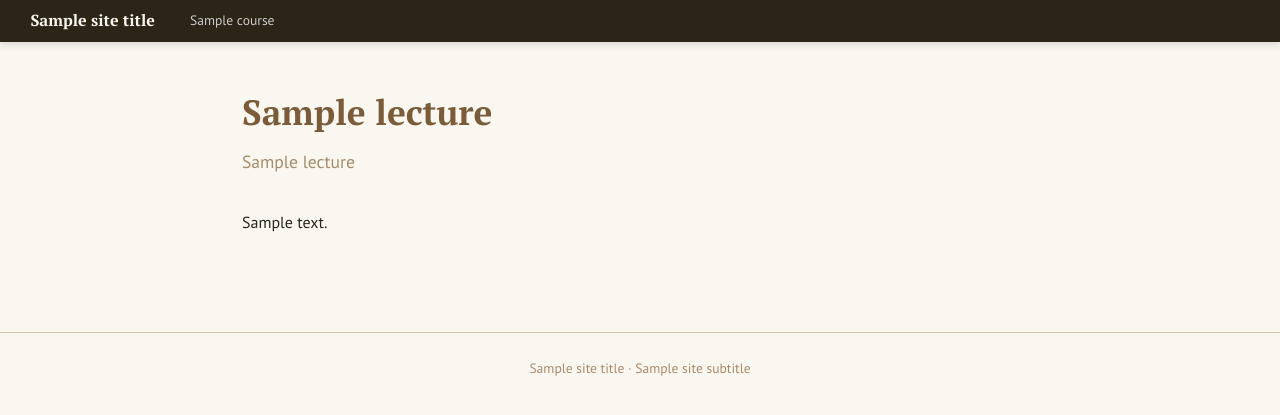
After one commit to Krasobas/bible-app, a FastAPI app: template app/templates/special.html in a window 1280 px wide. The commit adds this page. Shown: the top 415 px of the page. Run offline with FastAPI, Linux system fonts and the light colour scheme; the template is opened without the code that fills it: most values are stand-ins (such as "Sample title", 1, 10 or a date in 2020).

Commit message:
update fonts

```diff
--- a/app/templates/base.html
+++ b/app/templates/base.html
@@ -15,7 +15,7 @@
     {% for c in courses %}
     <a href="/{{ c.slug }}/"
        class="{% if course is defined and course.slug == c.slug %}current{% endif %}"
-    >{{ c.title }}</a>
+    >{% if c.slug == 'paskha' %}Пасха{% elif c.slug == 'luke' %}Лука{% else %}{{ c.title }}{% endif %}</a>
     {% endfor %}
 </nav>
 
--- /dev/null
+++ b/app/templates/special.html
@@ -0,0 +1,21 @@
+{% extends "base.html" %}
+
+{% block head %}
+<link rel="stylesheet" href="https://unpkg.com/leaflet@1.9.4/dist/leaflet.css" />
+<script src="https://unpkg.com/leaflet@1.9.4/dist/leaflet.js"></script>
+{% endblock %}
+
+{% block title %}{{ lecture.title }} — {{ site_title }}{% endblock %}
+
+{% block content %}
+<div class="special-page">
+
+<div class="special-content">
+    <h1>{{ lecture.title }}</h1>
+    {% if lecture.subtitle %}<p class="subtitle">{{ lecture.subtitle }}</p>{% endif %}
+
+    {{ lecture.content | safe }}
+</div>
+
+</div>
+{% endblock %}
--- a/static/style.css
+++ b/static/style.css
@@ -239,6 +239,52 @@ a:hover { text-decoration: underline; }
     background: rgba(122,158,142,0.15); text-decoration: none;
 }
 
+
+/* ================================================================
+   SPECIAL PAGE — Standalone overview lectures
+   ================================================================ */
+
+.special-page {
+    max-width: 860px; margin: 0 auto;
+    padding: 2.5rem 2rem 4rem;
+}
+.special-content h1 {
+    font-family: 'PT Serif', serif; font-size: 2.2rem;
+    color: var(--accent); margin-bottom: 0.3rem;
+}
+.special-content .subtitle {
+    font-size: 1.1rem; color: var(--accent-light); margin-bottom: 2rem;
+}
+
+/* Landing page — special/overview section */
+.landing-section { margin-bottom: 2.5rem; }
+.landing-section-title {
+    font-family: 'PT Serif', serif; font-size: 1.2rem;
+    color: var(--accent); border-bottom: 2px solid var(--accent);
+    padding-bottom: 0.3rem; margin-bottom: 1rem;
+}
+.special-grid {
+    display: grid;
+    grid-template-columns: repeat(auto-fill, minmax(300px, 1fr));
+    gap: 1.2rem;
+}
+.special-card {
+    display: block; background: #fff;
+    border: 2px solid var(--accent); border-radius: 10px;
+    padding: 1.8rem; text-decoration: none; color: var(--fg);
+    transition: box-shadow 0.2s, transform 0.15s;
+}
+.special-card:hover {
+    box-shadow: 0 6px 24px rgba(122,92,58,0.18);
+    transform: translateY(-2px); text-decoration: none;
+}
+.special-card h3 {
+    font-family: 'PT Serif', serif; font-size: 1.3rem;
+    color: var(--accent); margin-bottom: 0.3rem;
+}
+.special-card p {
+    font-size: 0.92rem; color: var(--accent-light);
+}
 
 /* ================================================================
    LECTURE PAGE — v3 Two-column layout
```
Also changed, not shown: app/routers/web.py (+11 -0 lines), app/templates/index.html (+24 -2 lines).
